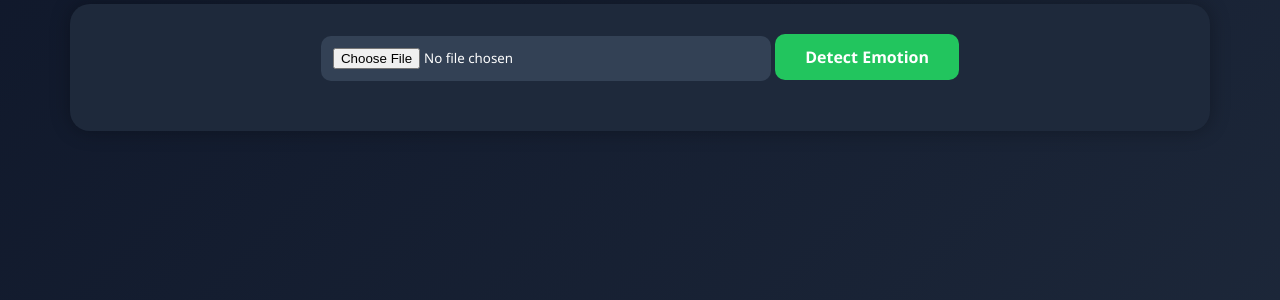
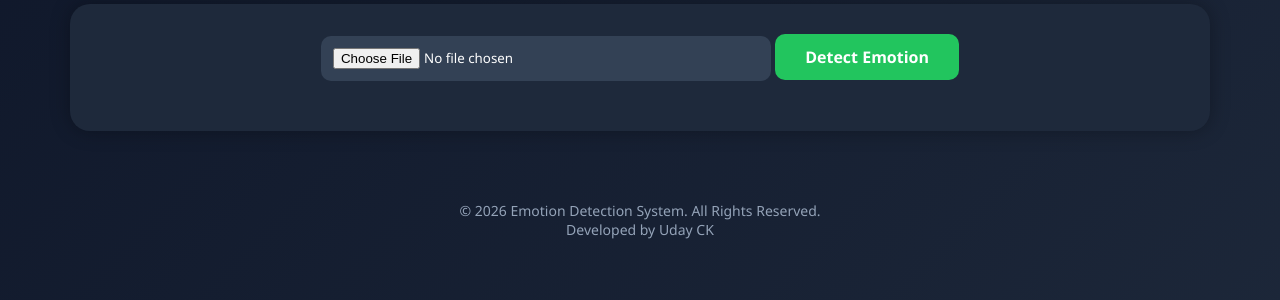
Before and after one commit to UdayCK8/Emotion-Detection-System, a Flask app: page /upload in a window 1280 px wide. Shown: the part 223-523 px from the top of the page. Run offline with Flask 3, Linux system fonts and the light colour scheme.

Commit message:
final completed

```diff
--- a/templates/index.html
+++ b/templates/index.html
@@ -34,6 +34,12 @@
     </div>
 
 </div>
+<footer>
+    <div class="footer-content">
+        <p>© 2026 Emotion Detection System. All Rights Reserved.</p>
+        <p>Developed by Uday CK</p>
+    </div>
+</footer>
 
 </body>
 </html>
--- a/templates/upload.html
+++ b/templates/upload.html
@@ -53,6 +53,12 @@
     </div>
 
 </div>
+<footer>
+    <div class="footer-content">
+        <p>© 2026 Emotion Detection System. All Rights Reserved.</p>
+        <p>Developed by Uday CK</p>
+    </div>
+</footer>
 
 </body>
 </html>
```
